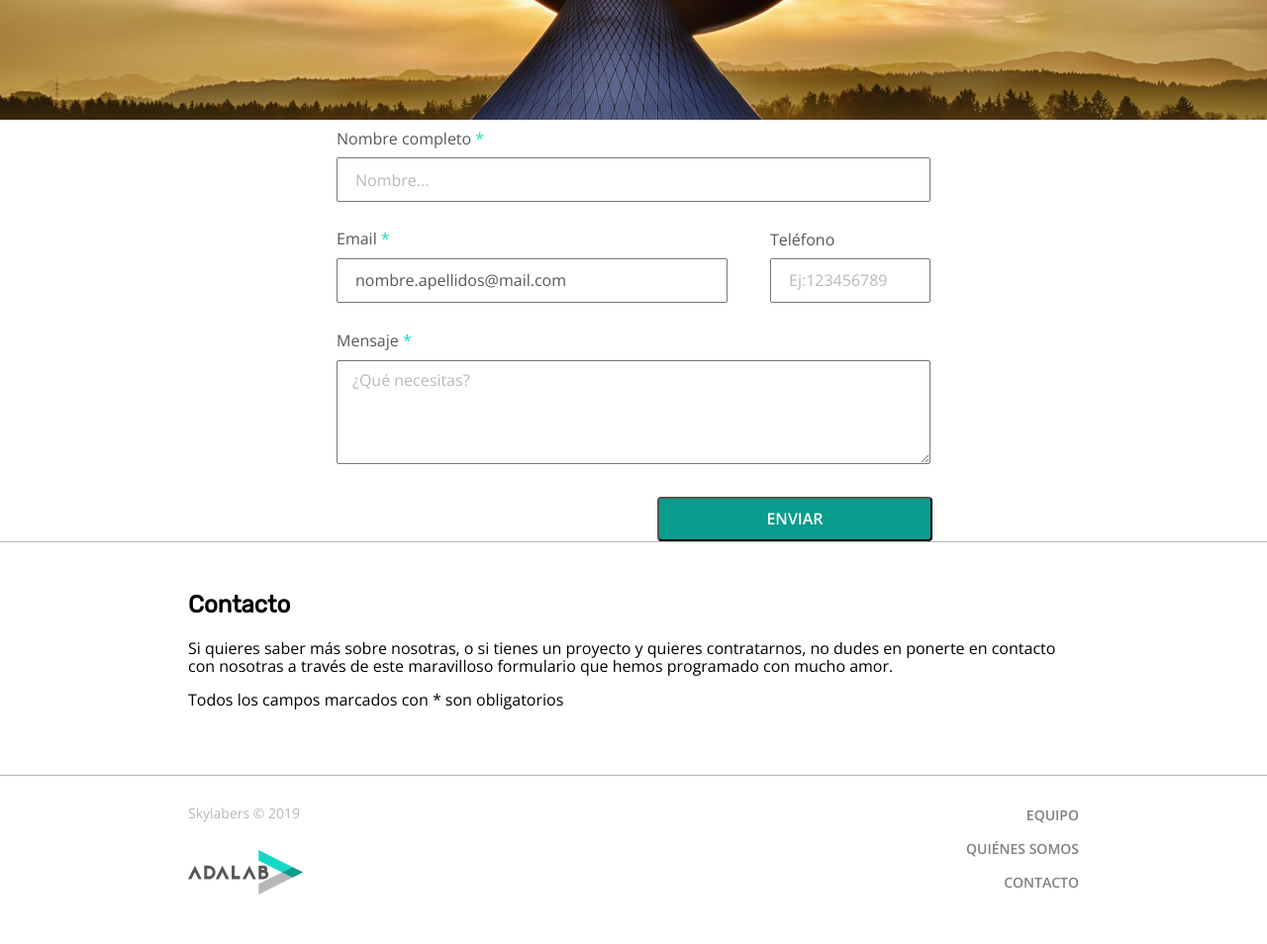
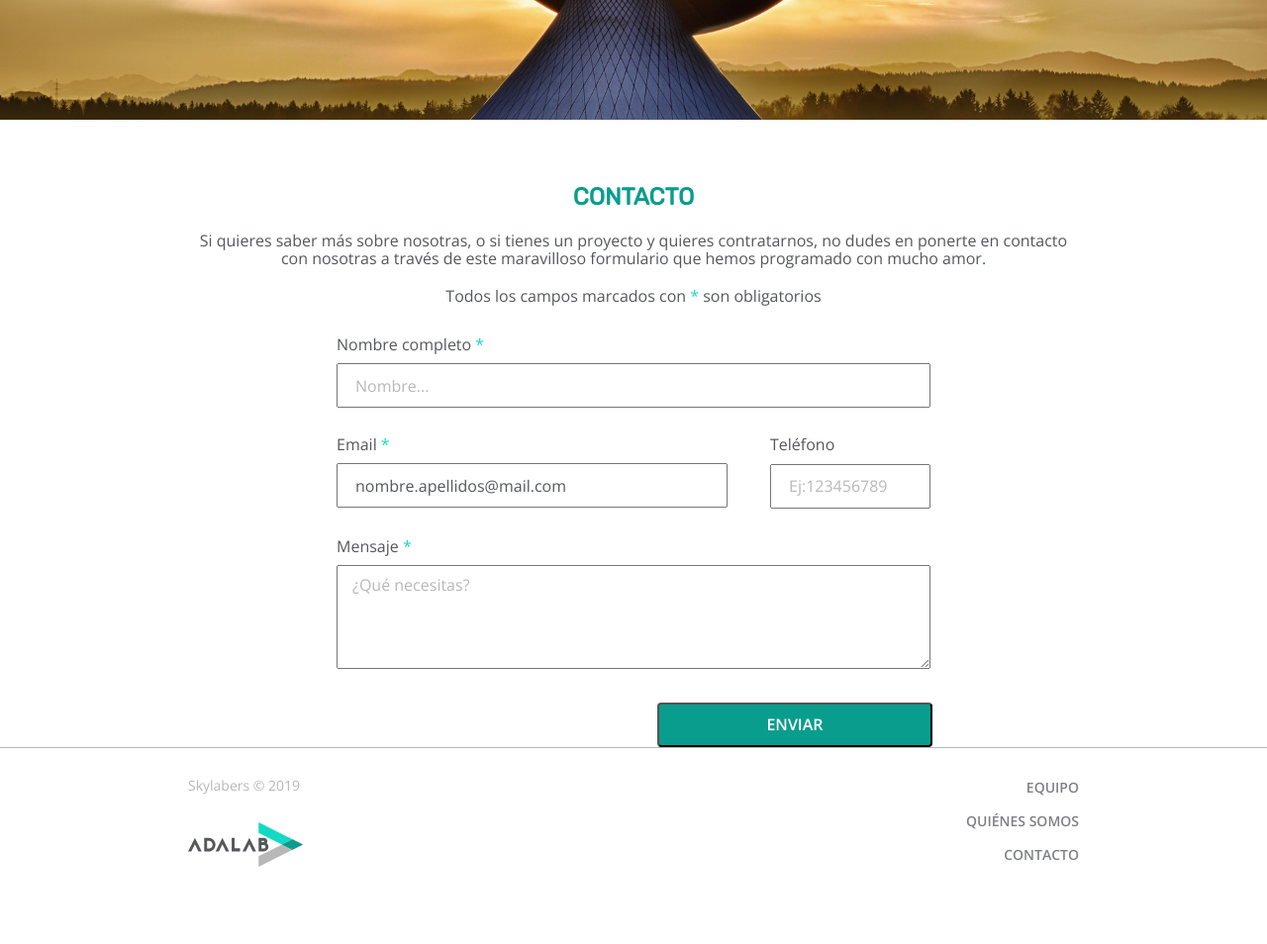
Before and after one commit to marianalfr/contact-us-skylabers, a website: page public/contact.html in a window 1280 px wide. Shown: the part 360-1314 px from the top of the page at 99% size. After the commit the page ends 1286 px from the top, so only its background shows below. Drawn offline with nearby package versions, Linux system fonts and the light colour scheme.

Commit message:
attempt to fix public issues

```diff
--- a/public/contact.html
+++ b/public/contact.html
@@ -32,10 +32,20 @@
             <main>
                 <section class="form-description">
                     <div class="form-hero"></div>
-                    <div class="contact-description"></div>
+                    <div class="contact-description">
+                        <div class="section-wrapper">
+                             <h2>Contacto</h2>
+
+                            <p>Si quieres saber más sobre nosotras, o si tienes un proyecto y quieres
+                                contratarnos, no dudes en ponerte en contacto con nosotras a través de
+                                este maravilloso formulario que hemos programado con mucho amor.</p>
+                            <p
+                            class="tinytype">Todos los campos marcados con <span>*</span> son obligatorios</p>
+                        </div>
+                    </div>
                 </section>
                 <section id="form" class="wrapper-form">
-                    <form action="/signup" method="post">
+                    <form action="https://formspree.io/xgewrpez" method="POST">
                         <label class="label" for="completename">Nombre completo <span class="asterisk">*</span>
 
                         </label>
@@ -63,19 +73,6 @@
                 </section>
             </main>
             <footer class="footer">
-                        <div class="section-wrapper">
-                             <h2>Contacto</h2>
-
-                            <p>Si quieres saber más sobre nosotras, o si tienes un proyecto y quieres
-                                contratarnos, no dudes en ponerte en contacto con nosotras a través de
-                                este maravilloso formulario que hemos programado con mucho amor.</p>
-                            <p
-                            class="tinytype">Todos los campos marcados con <span>*</span> son obligatorios</p>
-                        </div>
-                    </div>
-                </section>
-            </main>
-            <footer class="footer">
                 <div class="section-wrapper footer__grid">
                     <p class="footer__copyright">Skylabers © 2019</p>
                     <nav class="footer__nav">
```
Also changed, not shown: 1 other file.
